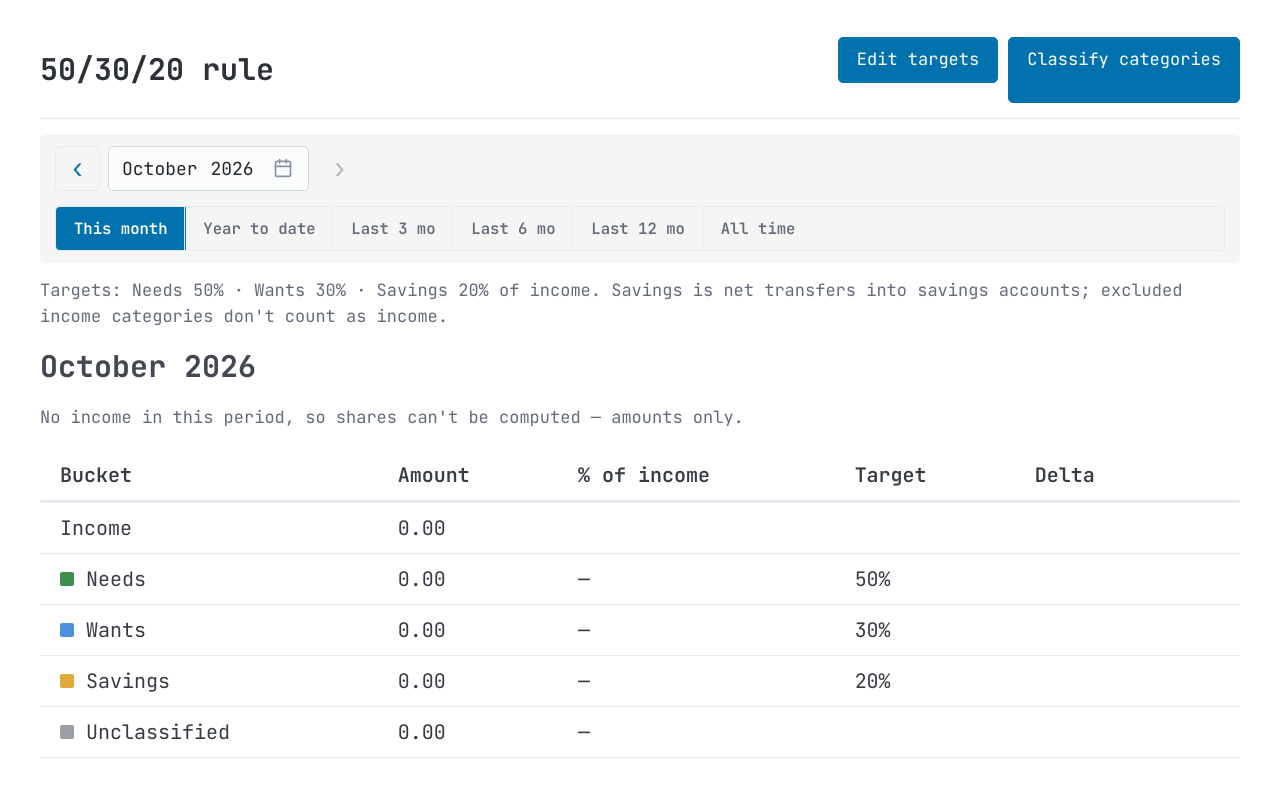
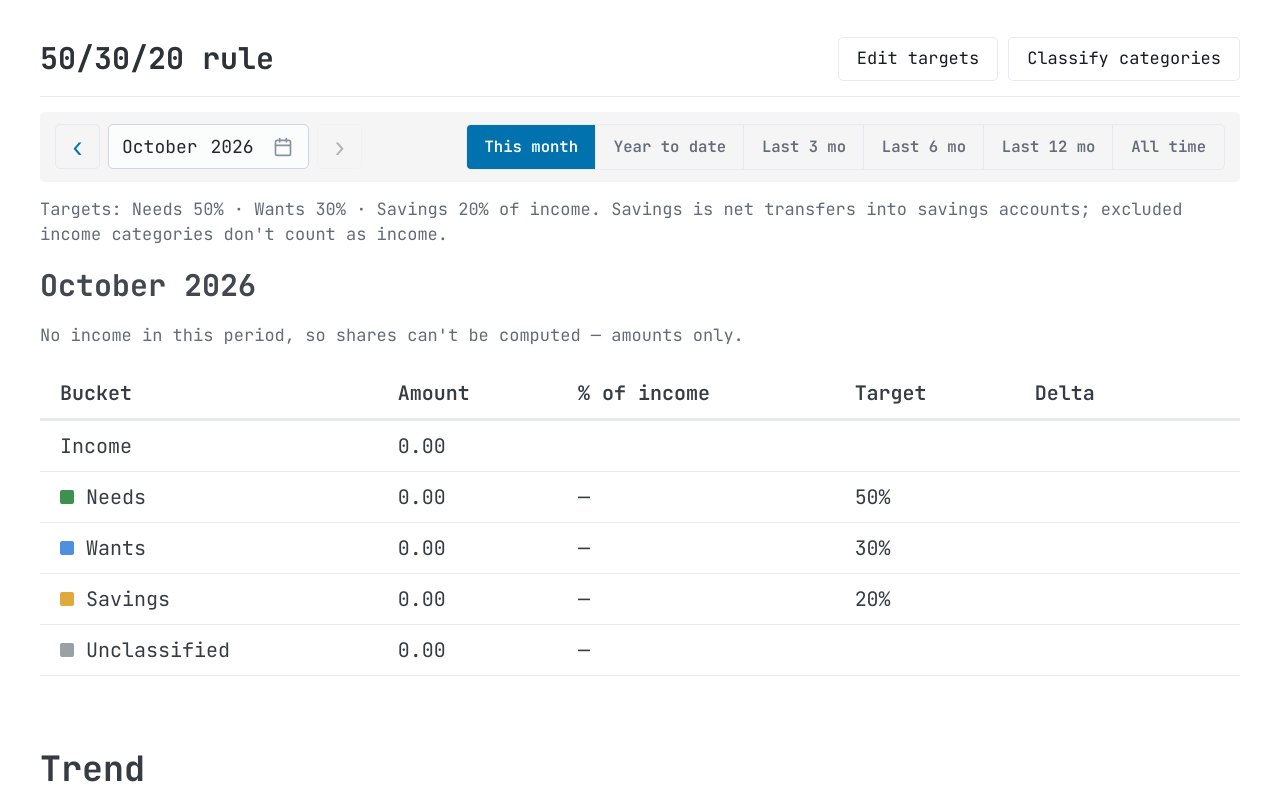
Before and after one commit to ikari2k/personal_finance_app, a FastAPI app: page /reports/budget-rule in a window 1280 px wide. Shown: the part 156-947 px from the top of the page. Run offline with FastAPI, Linux system fonts and the light colour scheme.

Commit message:
Fix 50/30/20 header button alignment and tab wrapping
Co-Authored-By: Claude Sonnet 5.5 <noreply@anthropic.com>

```diff
--- a/app/static/style.css
+++ b/app/static/style.css
@@ -751,14 +751,14 @@ button.btn-transfer {
  * custom property itself, same as the .btn-income/-expense/-transfer
  * pattern above.
  */
-button.btn-outline {
+.btn-outline {
   background: transparent;
   border: var(--pico-border-width) solid var(--pico-muted-border-color);
   --pico-color: var(--pico-contrast);
   color: var(--pico-color);
 }
 
-button.btn-outline:hover {
+.btn-outline:hover {
   background: rgba(127, 127, 127, 0.12);
   --pico-color: var(--pico-contrast);
   color: var(--pico-color);
@@ -2352,9 +2352,19 @@ fieldset legend {
 .br-bar, .br-trend { width: 100%; height: auto; }
 .br-marker { stroke: var(--pico-muted-color); stroke-width: 1.5; stroke-dasharray: 3 3; }
 .br-marker-label { fill: var(--pico-muted-color); font-size: 11px; }
-.cta-row [role="button"] {
+/* Anchors styled as buttons sit in a cta-row beside real <button>s:
+   same box, no stray margins (Pico's default button margin made the
+   link taller), and vertically centered rather than stretched. */
+.cta-row { align-items: center; }
+.cta-row > button,
+.cta-row > [role="button"] {
+  margin: 0;
   padding: 0.45rem 0.9rem;
   font-size: 0.85rem;
+  line-height: 1.4;
+  width: auto;
+  text-decoration: none;
+  text-align: center;
 }
 .br-controls {
   justify-content: space-between;
@@ -2389,6 +2399,7 @@ fieldset legend {
 .br-step.disabled { opacity: 0.35; pointer-events: none; }
 .br-today { font-size: 0.8rem; margin-left: 0.4rem; white-space: nowrap; }
 .br-tabs {
+  width: auto;
   margin-bottom: 0;
   max-width: 100%;
   overflow-x: auto;
--- a/app/templates/budget_rule/page.html
+++ b/app/templates/budget_rule/page.html
@@ -6,10 +6,10 @@
   <div class="page-header-row">
     <h1>50/30/20 rule</h1>
     <div class="cta-row">
-      <button type="button" class="secondary outline"
+      <button type="button" class="btn-outline"
               hx-get="/reports/budget-rule/targets/edit?month={{ month_key }}"
               hx-target="#targets-dialog-content" hx-swap="innerHTML">Edit targets</button>
-      <a href="/categories/classify" role="button" class="secondary outline">Classify categories</a>
+      <a href="/categories/classify" role="button" class="btn-outline">Classify categories</a>
     </div>
   </div>
 
```
